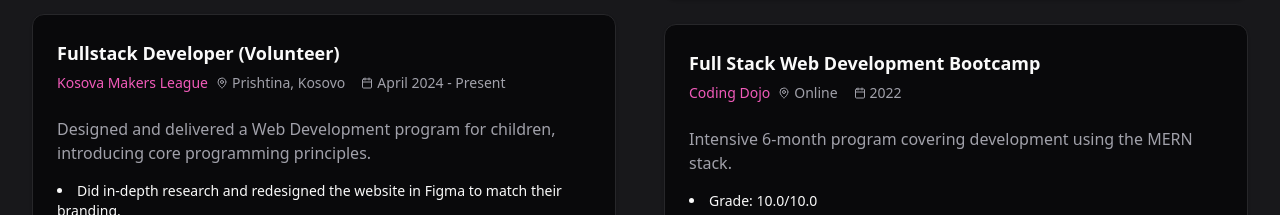
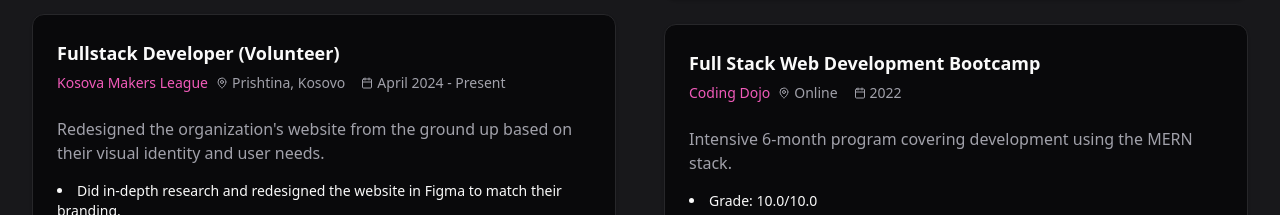
Before and after one commit to arbreshazeqiri/arbresha, a Next.js app in the folder portfolio/: page / in a window 1280 px wide. Shown: the part 2475-2690 px from the top of the page. Built offline with nearby package versions, Linux system fonts and the light colour scheme.

Commit message:
fix: KML description fix

```diff
--- a/portfolio/src/components/experience.tsx
+++ b/portfolio/src/components/experience.tsx
@@ -22,7 +22,7 @@ const Experience = () => {
       location: "Prishtina, Kosovo",
       period: "April 2024 - Present",
       description:
-        "Designed and delivered a Web Development program for children, introducing core programming principles.",
+        "Redesigned the organization's website from the ground up based on their visual identity and user needs.",
       achievements: [
         "Did in-depth research and redesigned the website in Figma to match their branding.",
         "Implemented the design using PHP and WordPress for accessibility and ease of use.",
```
